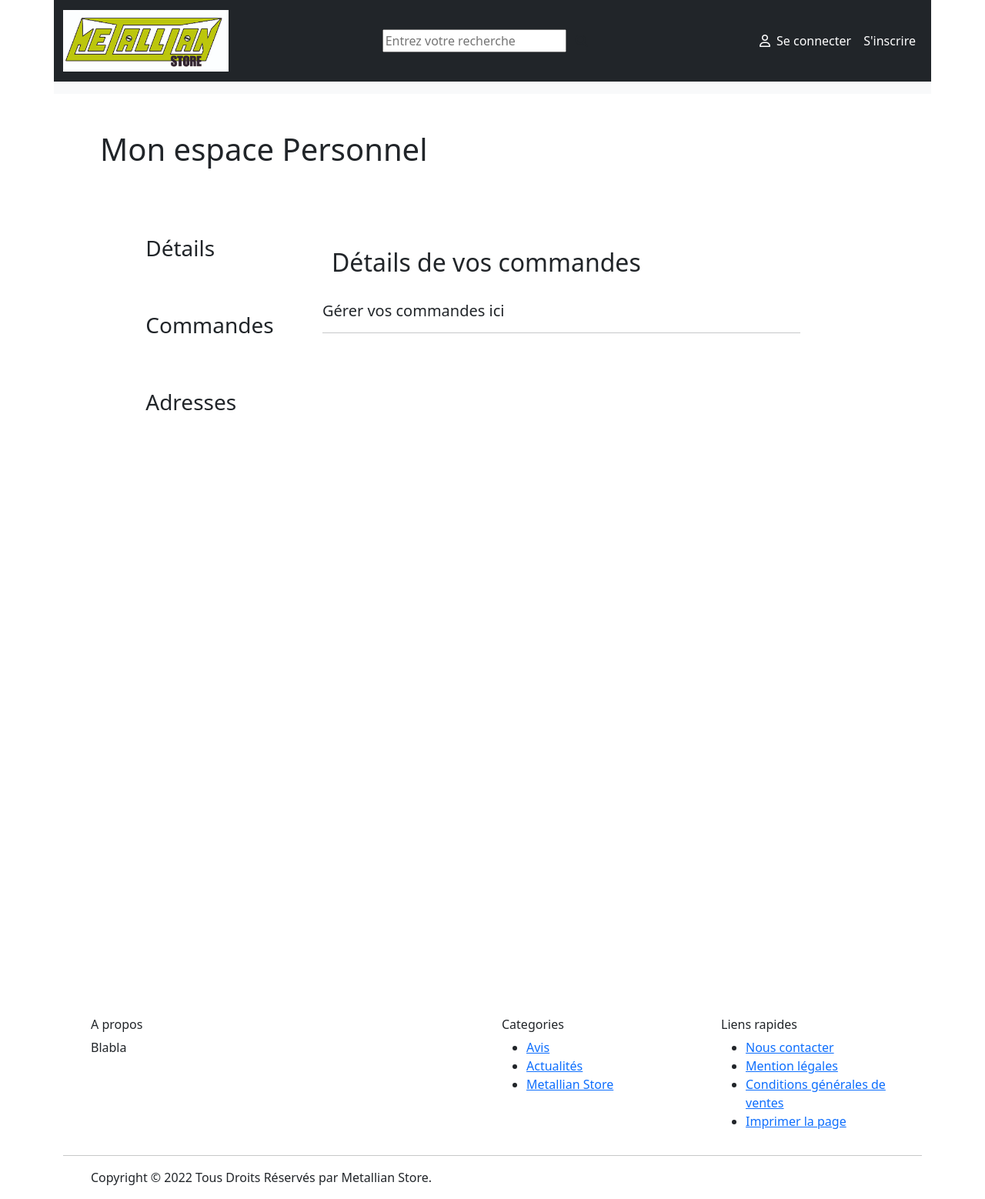
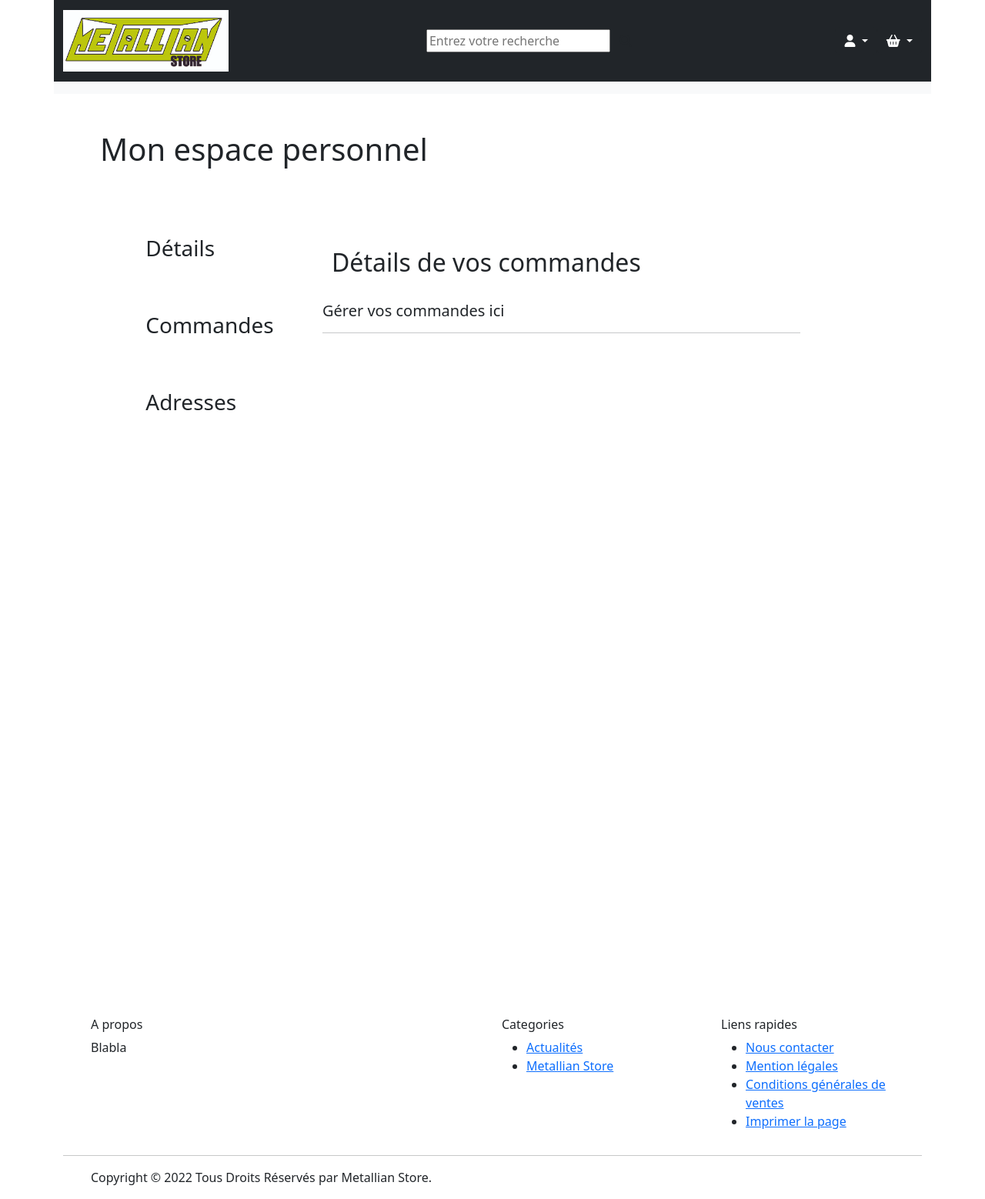
Before and after one commit to Vahnra/metallian_shop, a Symfony app: template templates/user/show_profile_orders.html.twig in a window 1280 px wide. Shown: the whole page at 77% size. Run offline with Twig, Linux system fonts and the light colour scheme; the template is opened without the code that fills it, so the values that code supplies are empty; some libraries are stand-ins or nearby versions.

Commit message:
update navbar

```diff
--- a/src/Controller/ContactController.php
+++ b/src/Controller/ContactController.php
@@ -12,8 +12,8 @@ use Symfony\Bundle\FrameworkBundle\Controller\AbstractController;
 
 class ContactController extends AbstractController
 {
-    #[Route('/contact', name: 'contact_email', methods:['GET', 'POST'])]
-    public function email(Request $request, MailerInterface $mailer): Response
+    #[Route('/contact', name: 'email_contact', methods:['GET', 'POST'])]
+    public function emailContact(Request $request, MailerInterface $mailer): Response
     {
         $form = $this->createForm(ContactFormType::class)->handleRequest($request);
 
--- a/templates/include/_footer.html.twig
+++ b/templates/include/_footer.html.twig
@@ -9,9 +9,6 @@
 			<div class="col-xs-6 col-md-3">
 				<h6>Categories</h6>
 				<ul class="footer-links">
-					<li>
-						<a href="#">Avis</a>
-					</li>
 					<li>
 						<a href="#">Actualités</a>
 					</li>
@@ -25,7 +22,7 @@
 				<h6>Liens rapides</h6>
 				<ul class="footer-links">
 					<li>
-						<a href="#">Nous contacter</a>
+						<a href="{{ path('email_contact') }}">Nous contacter</a>
 					</li>
 					<li>
 						<a href="#">Mention légales</a>
--- a/templates/include/_nav.html.twig
+++ b/templates/include/_nav.html.twig
@@ -15,7 +15,7 @@
 		</form>
 		{# <div class="collapse navbar-collapse" id="navbarSupportedContent"> #}
 		<ul class="d-flex navbar-nav">
-			{% if app.user %}
+
 
 				{% if is_granted("ROLE_ADMIN") %}
 
@@ -31,8 +31,22 @@
 					</a>
 
 					<ul class="dropdown-menu rounded-0">
-						<li><a class="dropdown-item text-underline-hover " href="{{ path('show_profile', {"id": app.user.id}) }}">Espace perso</a></li>
-						<li><a class="dropdown-item text-underline-hover" href="{{ path('app_logout') }}">Se Déconnecter</a></li>
+						{% if app.user %}
+
+						<li><a class="dropdown-item text-underline-hover fw-bold mb-3 mt-3" href="{{ path('show_profile', {"id": app.user.id}) }}">Espace perso</a></li>
+						<li><a class="dropdown-item text-underline-hover mb-3" href="{{ path('show_profile_orders', {"id": app.user.id}) }}">Mes commandes</a></li>
+						<li><a class="dropdown-item text-underline-hover mb-3" href="{{ path('email_contact') }}">Contactez nous</a></li>
+						<li><hr class="dropdown-divider"></li>
+						<li><a class="dropdown-item text-underline-hover mb-3" href="{{ path('app_logout') }}"><i class="fa-solid fa-right-from-bracket mx-2"></i>Se Déconnecter</a></li>
+
+						{% else %}
+
+						<li><a class="dropdown-item text-underline-hover fw-bold mb-3 mt-3" href="{{ path('app_login') }}">Se connecter</a></li>
+						<li><a class="dropdown-item text-underline-hover mb-3" href="{{ path('user_register') }}">S'inscrire</a></li>
+						<li><hr class="dropdown-divider"></li>
+						<li><a class="dropdown-item text-underline-hover mb-3" href="{{ path('email_contact') }}">Contactez nous</a></li>
+
+						{% endif %}
 					</ul>
 				</div>
 
@@ -52,22 +66,8 @@
 						<i class="fa-solid fa-right-from-bracket mx-2"></i>Se Déconnecter</a>
 				</li> #}
 
-			{% else %}
 
-				<li class="nav-item">
-					<a class="nav-link text-white" href="{{ path('app_login') }}">
-						<i class="fa-regular fa-user mx-2"></i>Se connecter</a>
-				</li>
 
-			{% endif %}
-
-			{% if not app.user %}
-
-				<li class="nav-item">
-					<a class="nav-link text-white" href="{{ path('user_register') }}">S'inscrire</a>
-				</li>
-
-			{% endif %}
 		</ul>
 		{# </div> #}
 	</div>
--- a/templates/user/show_profile.html.twig
+++ b/templates/user/show_profile.html.twig
@@ -12,7 +12,7 @@
 
 			{# <div class="col-1"></div> #}
 
-			<h1 class="col-10 ms-5">Données personnelles</h1>
+			<h1 class="col-10 ms-5">Mon espace personnel</h1>
 
 		</div>
 
--- a/templates/user/show_profile_adress.html.twig
+++ b/templates/user/show_profile_adress.html.twig
@@ -10,7 +10,7 @@
 
             {# <div class="col-1"></div> #}
 
-            <h1 class="col-10 ms-5">Mon espace Personnel</h1>
+            <h1 class="col-10 ms-5">Mon espace personnel</h1>
 
         </div>
 
--- a/templates/user/show_profile_orders.html.twig
+++ b/templates/user/show_profile_orders.html.twig
@@ -10,7 +10,7 @@
 
             {# <div class="col-1"></div> #}
 
-            <h1 class="col-10 ms-5">Mon espace Personnel</h1>
+            <h1 class="col-10 ms-5">Mon espace personnel</h1>
 
         </div>
 
```
